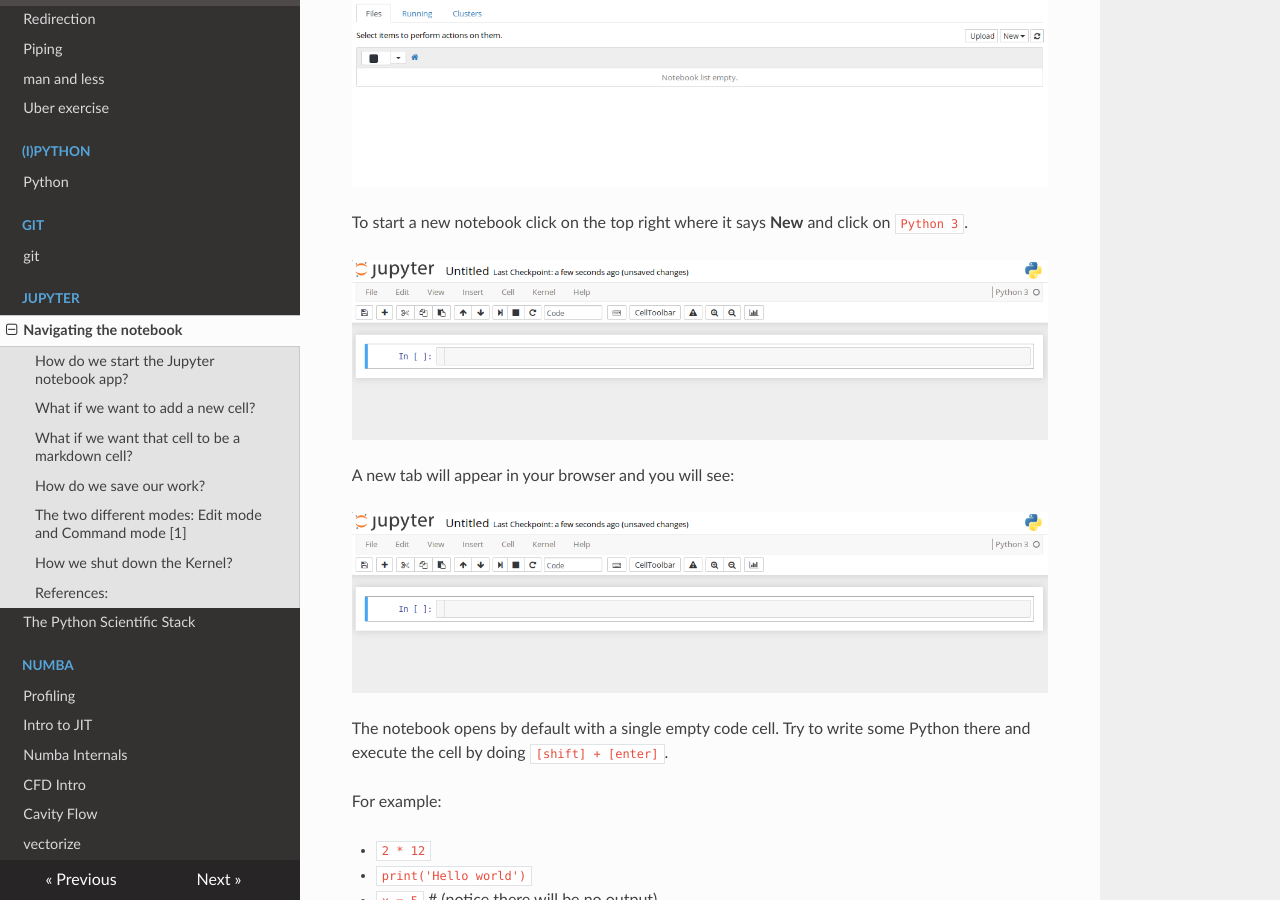
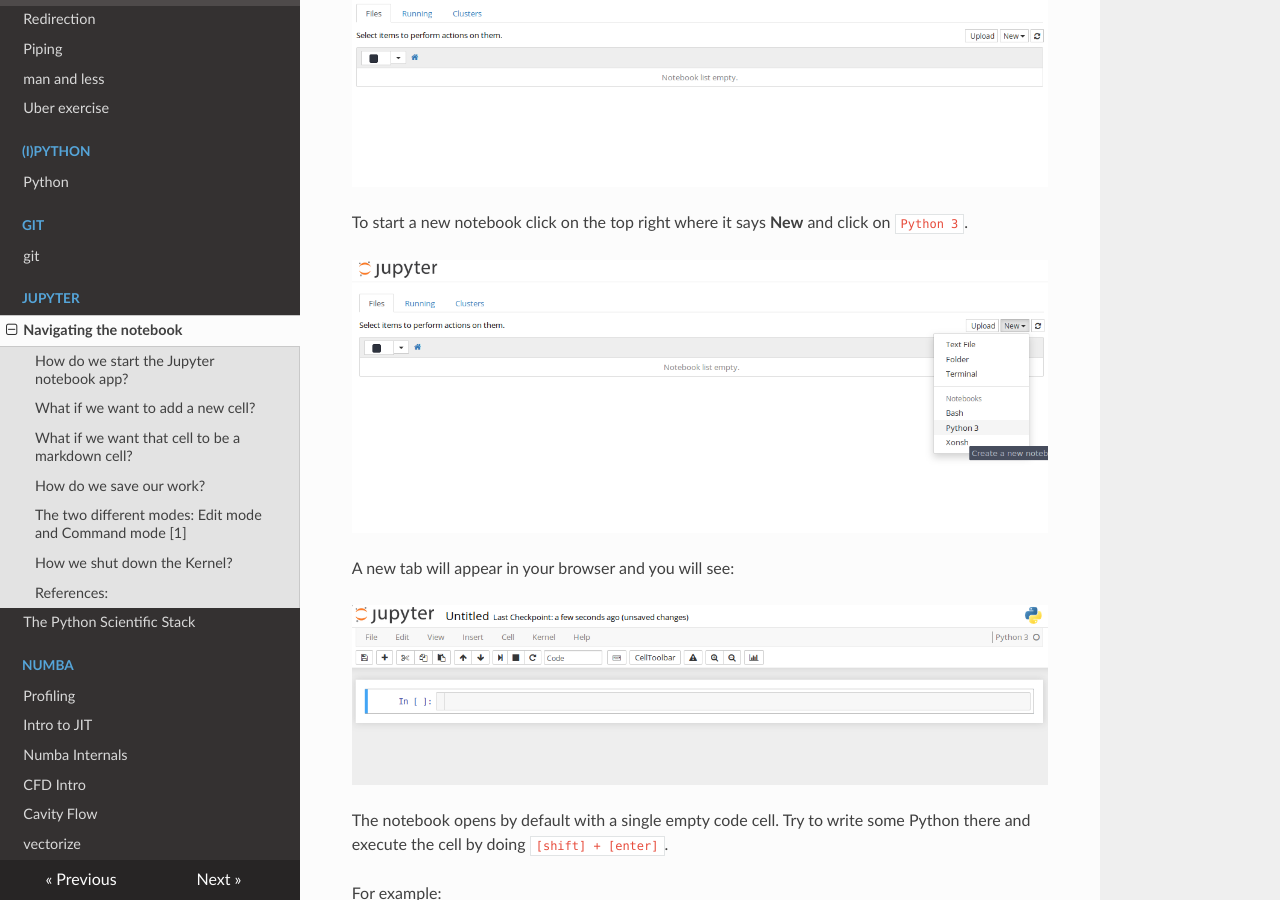
Before and after one commit to barbagroup/essential_skills_RRC, an MkDocs documentation site: the page built from docs/jupyter/the_notebook.md, in a window 1280 px wide and 900 px high, scrolled down 583 px. Built offline with MkDocs 1.6.1, drawn with Linux system fonts in a browser that asks for light colours; nearby versions of some CDN libraries; old or Windows-style settings are respelled for this version of MkDocs.

Commit message:
fix image name
my bad, wrong filename

```diff
--- a/docs/jupyter/the_notebook.md
+++ b/docs/jupyter/the_notebook.md
@@ -27,11 +27,11 @@
 To start a new notebook click on the top right where it says **New** and click
 on `Python 3`.
 
-![](./resources/new_notebook.png)
+![create_notebook](./resources/create_notebook.png)
 
 A new tab will appear in your browser and you will see:
 
-![jupyter_new](resources/new_notebook.png)
+![jupyter_new](./resources/new_notebook.png)
 
 The notebook opens by default with a single empty code cell. Try to write
 some Python there and execute the cell by doing `[shift] + [enter]`.
```
